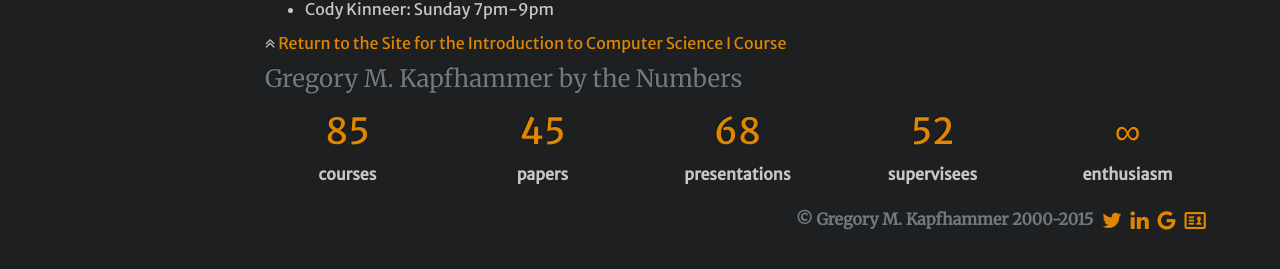
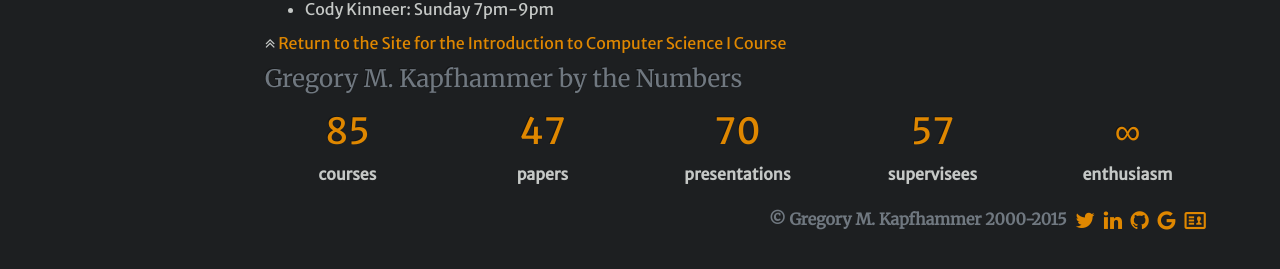
Before and after one commit to geerc/www, a Jekyll site: the page built from gkapfham/teaching/cs111F2014/officehours.md, in a window 1280 px wide. Shown: the part 498-767 px from the top of the page. Built offline with Jekyll 4.4.1, drawn with Linux system fonts in a browser that asks for light colours; nearby versions of some CDN libraries; Markdown is read by kramdown in place of the engine named in the settings; comment, search, counter and statistics services are not loaded.

Commit message:
Adding in all of the footer details for the course_item template.

```diff
--- a/gkapfham/_layouts/course_item.html
+++ b/gkapfham/_layouts/course_item.html
@@ -102,17 +102,17 @@
             </div>
 
             <div class="col-sm-2 center hidden-sm hidden-xs top-reduce">
-                <h2 class="highlightmine">45</h2>
+                <h2 class="highlightmine">47</h2>
                 <b>papers </b>
             </div>
 
             <div class="col-sm-2 center hidden-sm hidden-xs top-reduce">
-                <h2 class="highlightmine">68</h2>
+                <h2 class="highlightmine">70</h2>
                 <b>presentations</b>
             </div>
 
             <div class="col-sm-2 center hidden-sm hidden-xs top-reduce">
-                <h2 class="highlightmine">52</h2>
+                <h2 class="highlightmine">57</h2>
                 <b>supervisees</b>
             </div>
 
@@ -139,7 +139,8 @@
             <div class="col-sm-8 visible-sm visible-md visible-lg text-right">
                 <a class="navigatename" href="{{site.baseurl}}">&copy; Gregory M. Kapfhammer 2000-2015</a> &nbsp;
                 <a href="https://twitter.com/GregKapfhammer"><i class="fa fa-twitter fa-lg"></i></a> &nbsp;
-                <a href="http://www.linkedin.com/pub/gregory-kapfhammer/92/3b3/502"><i class="fa fa-linkedin fa-lg"></i></a> &nbsp;
+                <a href="http://www.linkedin.com/in/GregKapfhammer"><i class="fa fa-linkedin fa-lg"></i></a> &nbsp;
+                <a href="https://github.com/gkapfham"><i class="fa fa-github fa-lg"></i></a> &nbsp;
                 <a href="http://scholar.google.com/citations?user=g0eDPjYAAAAJ"><i class="fa fa-google fa-lg"></i></a> &nbsp;
                 <a href="{{site.baseurl}}cv/curriculum-vitae-kapfhammer.pdf"><i class="icon-vcard fa-lg"></i></a>
             </div>
@@ -153,7 +154,8 @@
               <div class="row">
                 <div class="col-sm-6 visible-xs text-right">
                   <a href="https://twitter.com/GregKapfhammer"><i class="fa fa-twitter fa-lg"></i></a> &nbsp;
-                        <a href="http://www.linkedin.com/pub/gregory-kapfhammer/92/3b3/502"><i class="fa fa-linkedin fa-lg"></i></a> &nbsp;
+                  <a href="http://www.linkedin.com/in/GregKapfhammer"><i class="fa fa-linkedin fa-lg"></i></a> &nbsp;
+                  <a href="https://github.com/gkapfham"><i class="fa fa-github fa-lg"></i></a> &nbsp;
                   <a href="http://scholar.google.com/citations?user=g0eDPjYAAAAJ"><i class="fa fa-google fa-lg"></i></a> &nbsp;
                   <a href="{{site.baseurl}}cv/curriculum-vitae-kapfhammer.pdf"><i class="icon-vcard fa-lg"></i></a>
                 </div>
```
Lines whose indentation alone changed are shown as unchanged.
